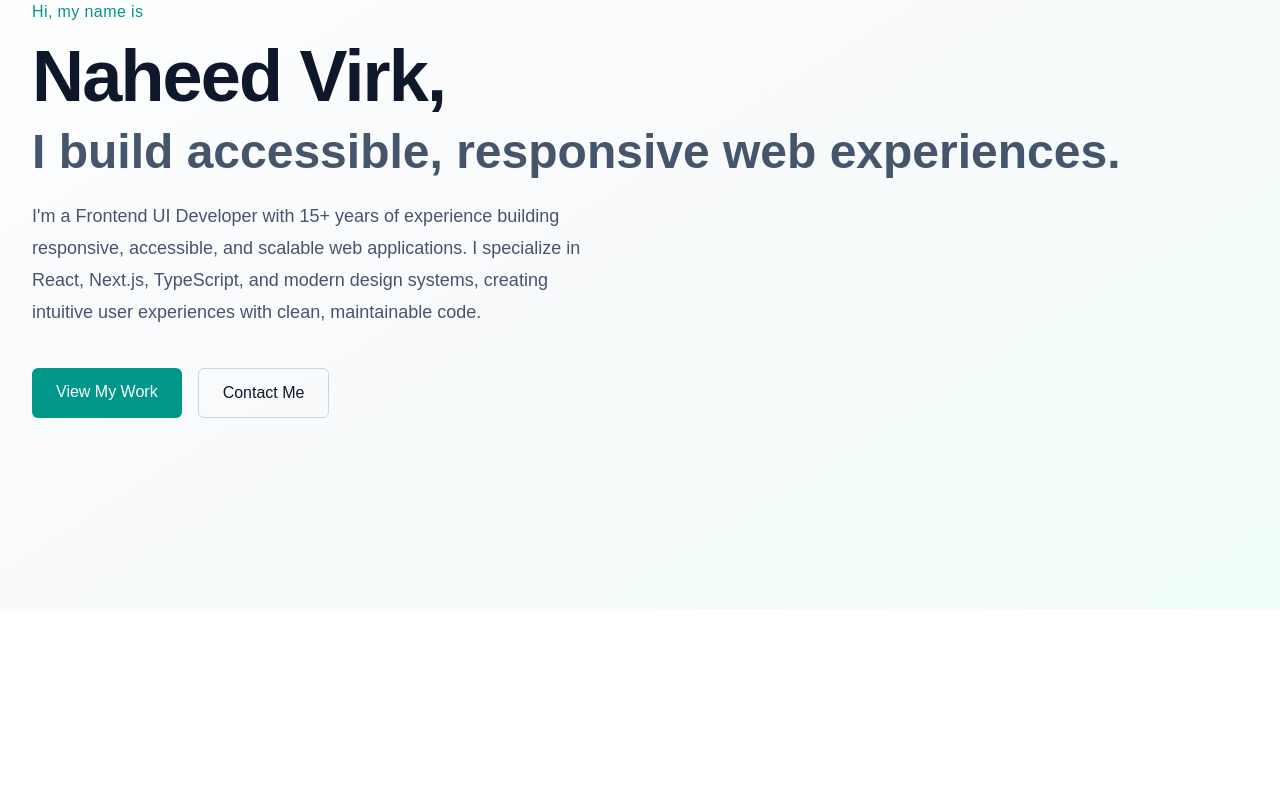
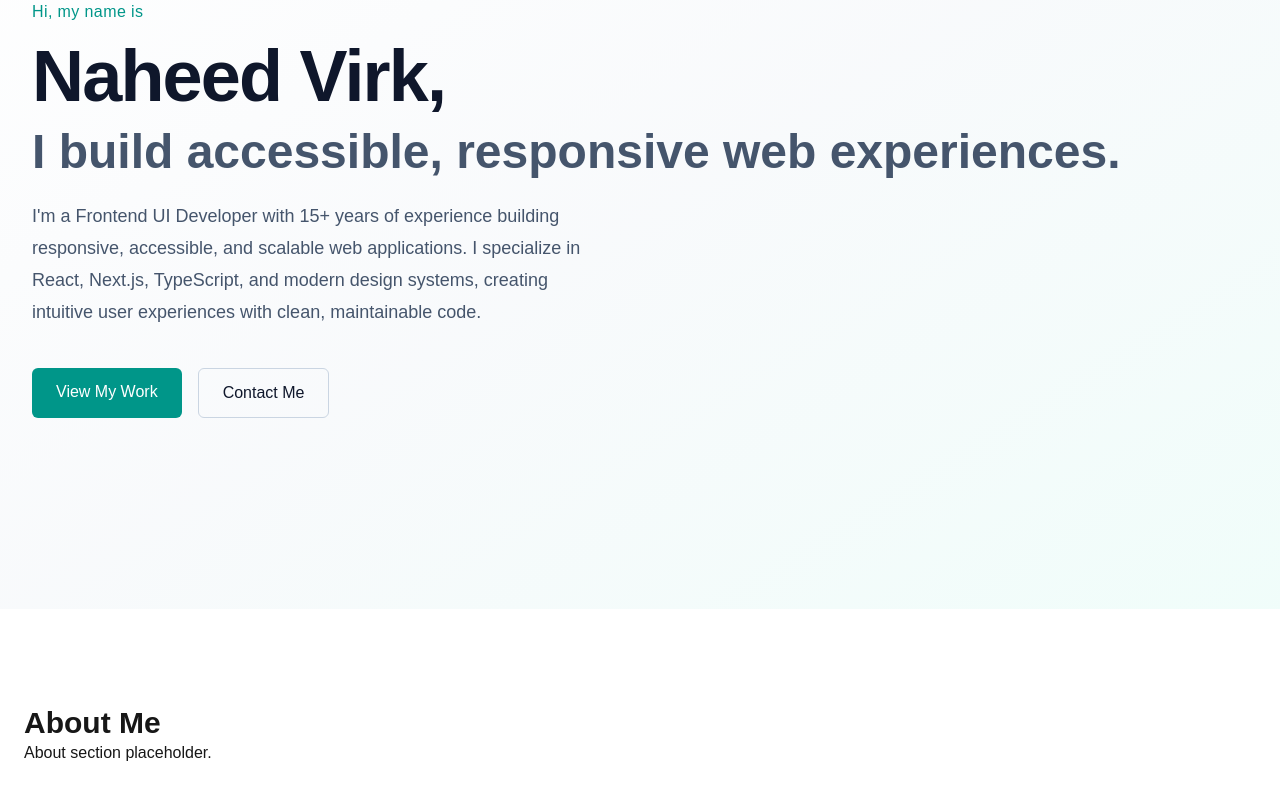
Before and after one commit to naheedkvirk/portfolio, a Next.js app: page / in a window 1280 px wide. Shown: the part 252-1052 px from the top of the page. Before the commit the page ends 861 px from the top, so only its background shows below. Built offline with nearby package versions, Linux system fonts and the light colour scheme.

Commit message:
feat: add About section structure

```diff
--- a/app/page.tsx
+++ b/app/page.tsx
@@ -1,109 +1,11 @@
 import Hero from "@/components/Hero";
+import About from "@/components/About/About";
 
 export default function Home() {
   return (
     <>
       <Hero />
+      <About />
     </>
   );
 }
-
-/*
-      <section
-        id="home"
-        className="scroll-mt-20 flex min-h-screen items-center justify-center"
-      >
-        <h1 className="text-5xl font-bold">Home</h1>
-      </section>
-      <section
-        id="about"
-        className="scroll-mt-20 flex min-h-screen items-center justify-center bg-gray-50 dark:bg-zinc-900"
-      >
-        <h2 className="text-4xl font-semibold">About</h2>
-      </section>
-      <section
-        id="projects"
-        className="scroll-mt-20 flex min-h-screen items-center justify-center"
-      >
-        <h2 className="text-4xl font-semibold">Projects</h2>
-      </section>
-      <section
-        id="experience"
-        className="scroll-mt-20 flex min-h-screen items-center justify-center bg-gray-50 dark:bg-zinc-900"
-      >
-        <h2 className="text-4xl font-semibold">Experience</h2>
-      </section>
-      <section
-        id="contact"
-        className="scroll-mt-20 flex min-h-screen items-center justify-center"
-      >
-        <h2 className="text-4xl font-semibold">Contact</h2>
-      </section>
-      */
-
-/*
-export default function Home() {
-  return (
-    <div className="flex flex-col flex-1 items-center justify-center bg-zinc-50 font-sans dark:bg-black">
-      <main className="flex flex-1 w-full max-w-3xl flex-col items-center justify-between py-32 px-16 bg-white dark:bg-black sm:items-start">
-        <Image
-          className="dark:invert"
-          src="/next.svg"
-          alt="Next.js logo"
-          width={100}
-          height={20}
-          priority
-        />
-        <div className="flex flex-col items-center gap-6 text-center sm:items-start sm:text-left">
-          <h1 className="max-w-xs text-3xl font-semibold leading-10 tracking-tight text-black dark:text-zinc-50">
-            Naheed&apos;s Portfolio is coming soon.
-          </h1>
-
-          <p className="max-w-md text-lg leading-8 text-zinc-600 dark:text-zinc-400">
-            Looking for a starting point or more instructions? Head over to{" "}
-            <a
-              href="https://vercel.com/templates?framework=next.js&utm_source=create-next-app&utm_medium=appdir-template-tw&utm_campaign=create-next-app"
-              className="font-medium text-zinc-950 dark:text-zinc-50"
-            >
-              Templates
-            </a>{" "}
-            or the{" "}
-            <a
-              href="https://nextjs.org/learn?utm_source=create-next-app&utm_medium=appdir-template-tw&utm_campaign=create-next-app"
-              className="font-medium text-zinc-950 dark:text-zinc-50"
-            >
-              Learning
-            </a>{" "}
-            center.
-          </p>
-        </div>
-        <div className="flex flex-col gap-4 text-base font-medium sm:flex-row">
-          <a
-            className="flex h-12 w-full items-center justify-center gap-2 rounded-full bg-foreground px-5 text-background transition-colors hover:bg-[#383838] dark:hover:bg-[#ccc] md:w-[158px]"
-            href="https://vercel.com/new?utm_source=create-next-app&utm_medium=appdir-template-tw&utm_campaign=create-next-app"
-            target="_blank"
-            rel="noopener noreferrer"
-          >
-            <Image
-              className="dark:invert"
-              src="/vercel.svg"
-              alt="Vercel logomark"
-              width={16}
-              height={16}
-            />
-            Deploy Now
-          </a>
-          <a
-            className="flex h-12 w-full items-center justify-center rounded-full border border-solid border-black/[.08] px-5 transition-colors hover:border-transparent hover:bg-black/[.04] dark:border-white/[.145] dark:hover:bg-[#1a1a1a] md:w-[158px]"
-            href="https://nextjs.org/docs?utm_source=create-next-app&utm_medium=appdir-template-tw&utm_campaign=create-next-app"
-            target="_blank"
-            rel="noopener noreferrer"
-          >
-            Documentation
-          </a>
-        </div>
-      </main>
-    </div>
-  );
-}
-*/
--- /dev/null
+++ b/components/About/About.tsx
@@ -0,0 +1,17 @@
+export default function About() {
+  return (
+    <section
+      id="about"
+      aria-labelledby="about-heading"
+      className="scroll-mt-24"
+    >
+      <div className="mx-auto max-w-7xl px-6 py-24">
+        <h2 id="about-heading" className="text-3xl font-bold">
+          About Me
+        </h2>
+
+        <p>About section placeholder.</p>
+      </div>
+    </section>
+  );
+}
```
